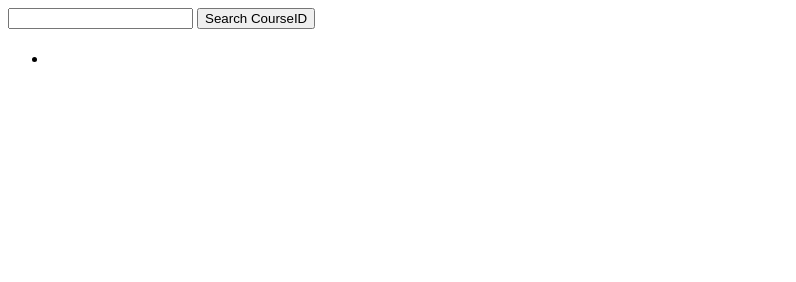
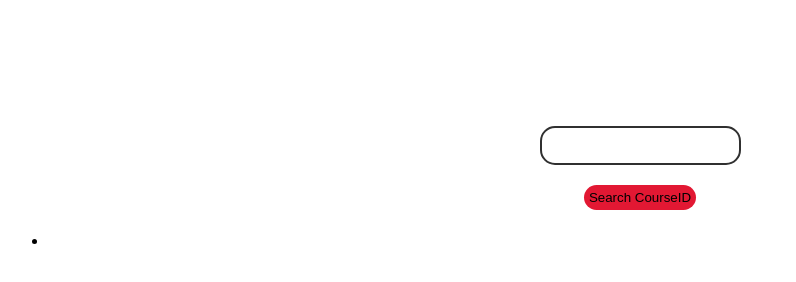
Before and after one commit to EDempo/prereq_finder, a website: page site/index.html in a window 1280 px wide. Shown: the whole page, without its empty margins (0-796 px from the left). Drawn offline with Linux system fonts and the light colour scheme.

```diff
--- a/site/index.html
+++ b/site/index.html
@@ -3,6 +3,7 @@
 
 <head>
   <title> UMD Prereq Finder </title>
+  <link rel="stylesheet" href="./style.css">
 </head>
 
 <body>
@@ -16,7 +17,7 @@
     <ul> <li>
   </div>
 
-  <script type="module" src="site/src/ui.js"></script>
+  <script type="module" src="src/ui.js"></script>
 </body>
 
 </html>
--- a/site/style.css
+++ b/site/style.css
@@ -1,6 +1,29 @@
-search_container {
+:root {
+  --red: #e21833;
+  --bronze: #ad7231;
+  --grey: #303030;
+}
+
+#search_container {
   display: flex;
-  flex-direction: table-column;
-  gap: 20 px;
+  flex-direction: column;
+  align-items: center;
+  gap: 20px;
   margin-top: 10%;
 }
+
+input {
+  padding: 10px;
+  border: 2px solid var(--grey);
+  border-radius: 15px;
+}
+
+button {
+  border: 0;
+  padding: 5px;
+  border-width: 15px;
+  background-color: var(--red);
+  border-radius: 30px;
+  cursor: pointer;
+
+}
```
Also changed, not shown: index.html (deleted, +0 -22 lines), 1 other file.
